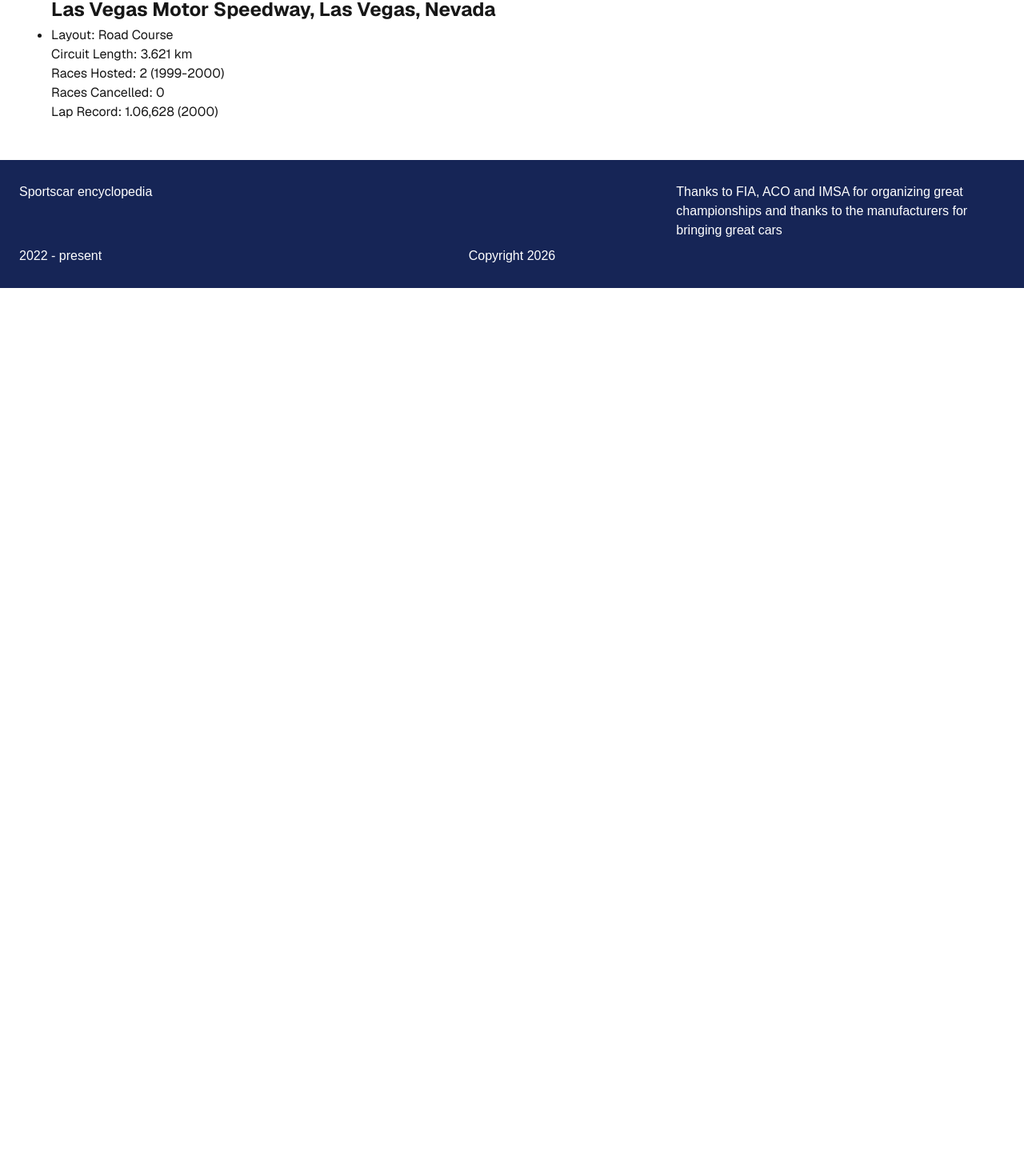
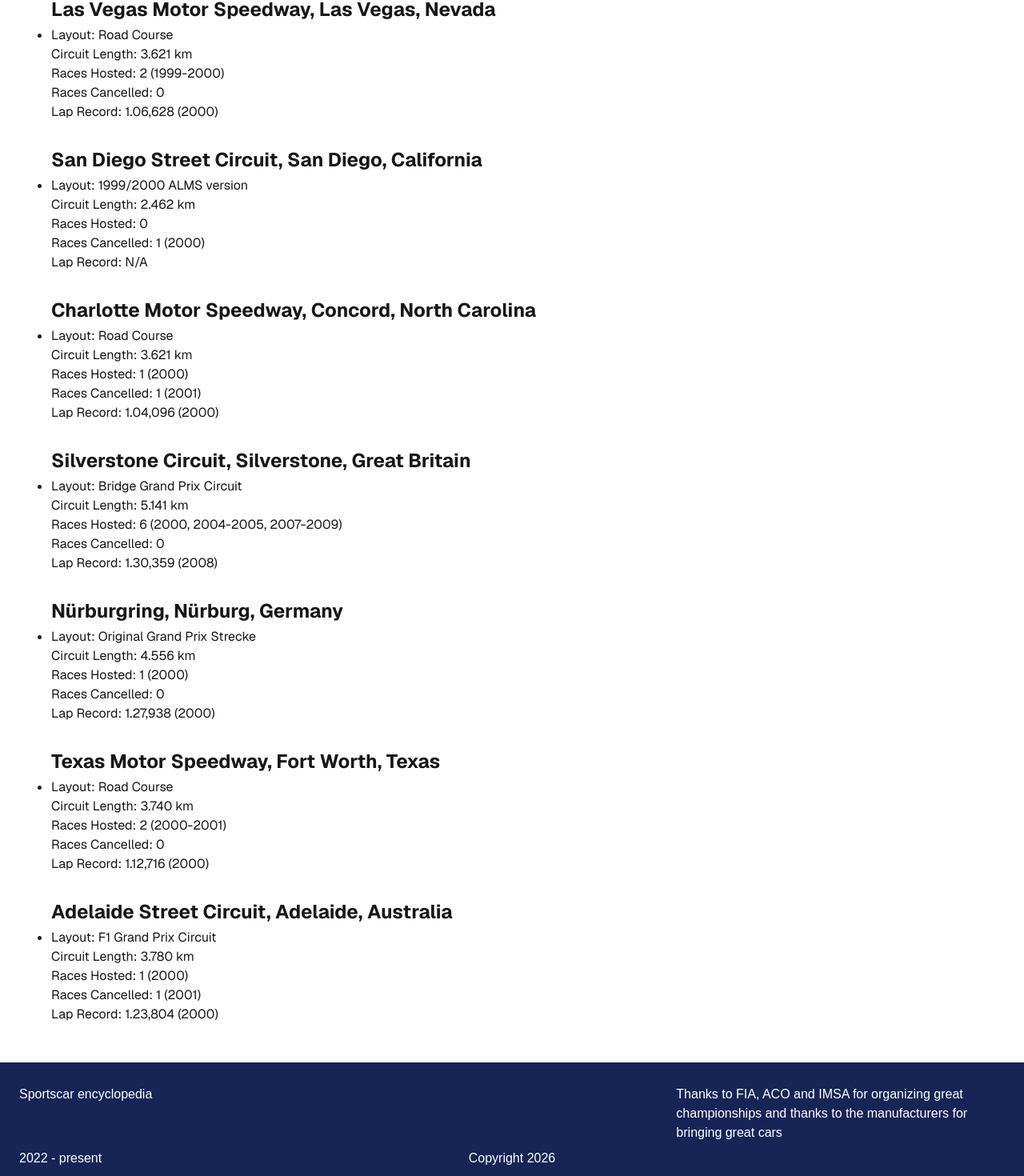
Before and after one commit to RasmusKodehode/sportscar-encyclopedia, a Next.js app: page /the-circuits in a window 1280 px wide. Shown: the part 2004-3474 px from the top of the page at 80% size. Before the commit the page ends 2364 px from the top, so only its background shows below. Built offline with nearby package versions, Linux system fonts and the light colour scheme.

Commit message:
2000 season circuits added

```diff
--- a/app/the-circuits/page.tsx
+++ b/app/the-circuits/page.tsx
@@ -136,6 +136,78 @@
               </li>
             </ul>
           </div>
+          <div className="flex flex-col gap-1">
+            <h3>San Diego Street Circuit, San Diego, California</h3>
+            <ul className="flex flex-col gap-4">
+              <li>
+                <p>Layout: 1999/2000 ALMS version</p>
+                <p>Circuit Length: 2.462 km</p>
+                <p>Races Hosted: 0</p>
+                <p>Races Cancelled: 1 (2000)</p>
+                <p>Lap Record: N/A</p>
+              </li>
+            </ul>
+          </div>
+          <div className="flex flex-col gap-1">
+            <h3>Charlotte Motor Speedway, Concord, North Carolina</h3>
+            <ul className="flex flex-col gap-4">
+              <li>
+                <p>Layout: Road Course</p>
+                <p>Circuit Length: 3.621 km</p>
+                <p>Races Hosted: 1 (2000)</p>
+                <p>Races Cancelled: 1 (2001)</p>
+                <p>Lap Record: 1.04,096 (2000)</p>
+              </li>
+            </ul>
+          </div>
+          <div className="flex flex-col gap-1">
+            <h3>Silverstone Circuit, Silverstone, Great Britain</h3>
+            <ul className="flex flex-col gap-4">
+              <li>
+                <p>Layout: Bridge Grand Prix Circuit</p>
+                <p>Circuit Length: 5.141 km</p>
+                <p>Races Hosted: 6 (2000, 2004-2005, 2007-2009)</p>
+                <p>Races Cancelled: 0</p>
+                <p>Lap Record: 1.30,359 (2008)</p>
+              </li>
+            </ul>
+          </div>
+          <div className="flex flex-col gap-1">
+            <h3>Nürburgring, Nürburg, Germany</h3>
+            <ul className="flex flex-col gap-4">
+              <li>
+                <p>Layout: Original Grand Prix Strecke</p>
+                <p>Circuit Length: 4.556 km</p>
+                <p>Races Hosted: 1 (2000)</p>
+                <p>Races Cancelled: 0</p>
+                <p>Lap Record: 1.27,938 (2000)</p>
+              </li>
+            </ul>
+          </div>
+          <div className="flex flex-col gap-1">
+            <h3>Texas Motor Speedway, Fort Worth, Texas</h3>
+            <ul className="flex flex-col gap-4">
+              <li>
+                <p>Layout: Road Course</p>
+                <p>Circuit Length: 3.740 km</p>
+                <p>Races Hosted: 2 (2000-2001)</p>
+                <p>Races Cancelled: 0</p>
+                <p>Lap Record: 1.12,716 (2000)</p>
+              </li>
+            </ul>
+          </div>
+          <div className="flex flex-col gap-1">
+            <h3>Adelaide Street Circuit, Adelaide, Australia</h3>
+            <ul className="flex flex-col gap-4">
+              <li>
+                <p>Layout: F1 Grand Prix Circuit</p>
+                <p>Circuit Length: 3.780 km</p>
+                <p>Races Hosted: 1 (2000)</p>
+                <p>Races Cancelled: 1 (2001)</p>
+                <p>Lap Record: 1.23,804 (2000)</p>
+              </li>
+            </ul>
+          </div>
         </div>
       </main>
     </div>
```
